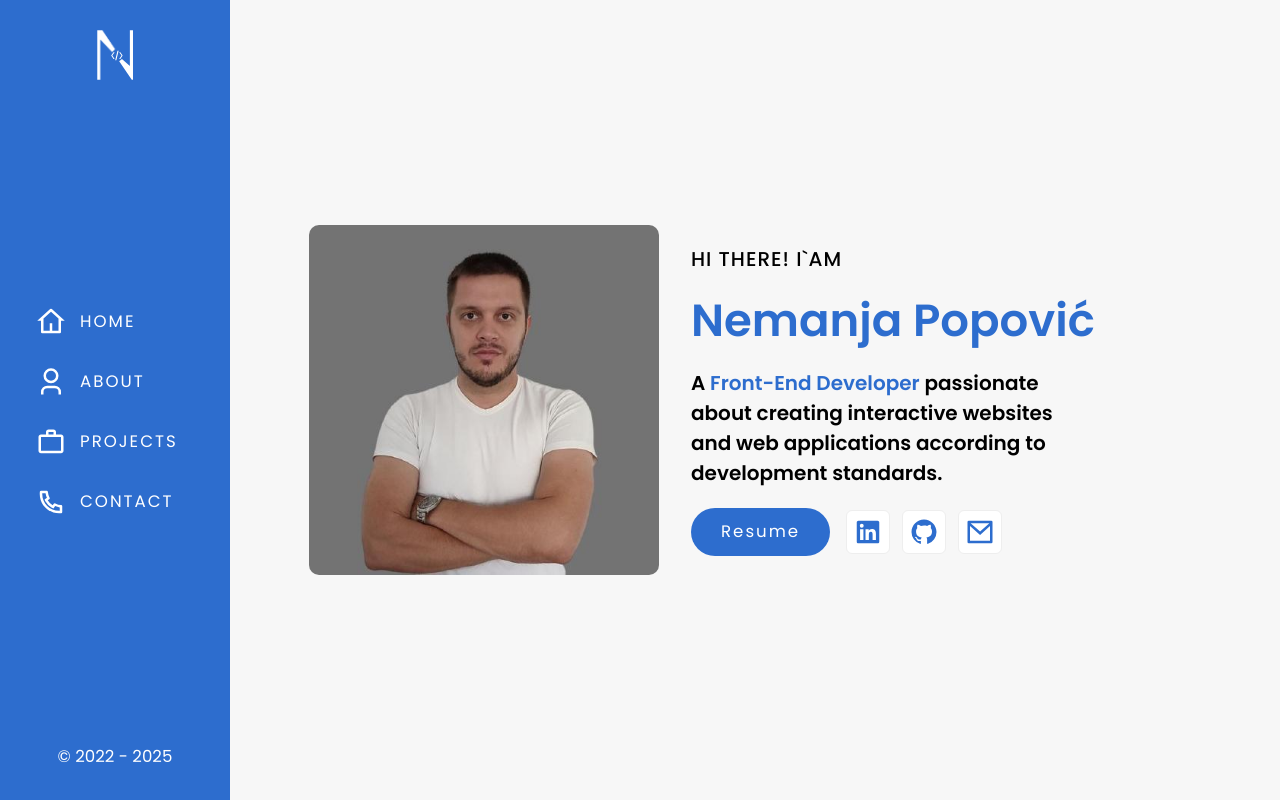
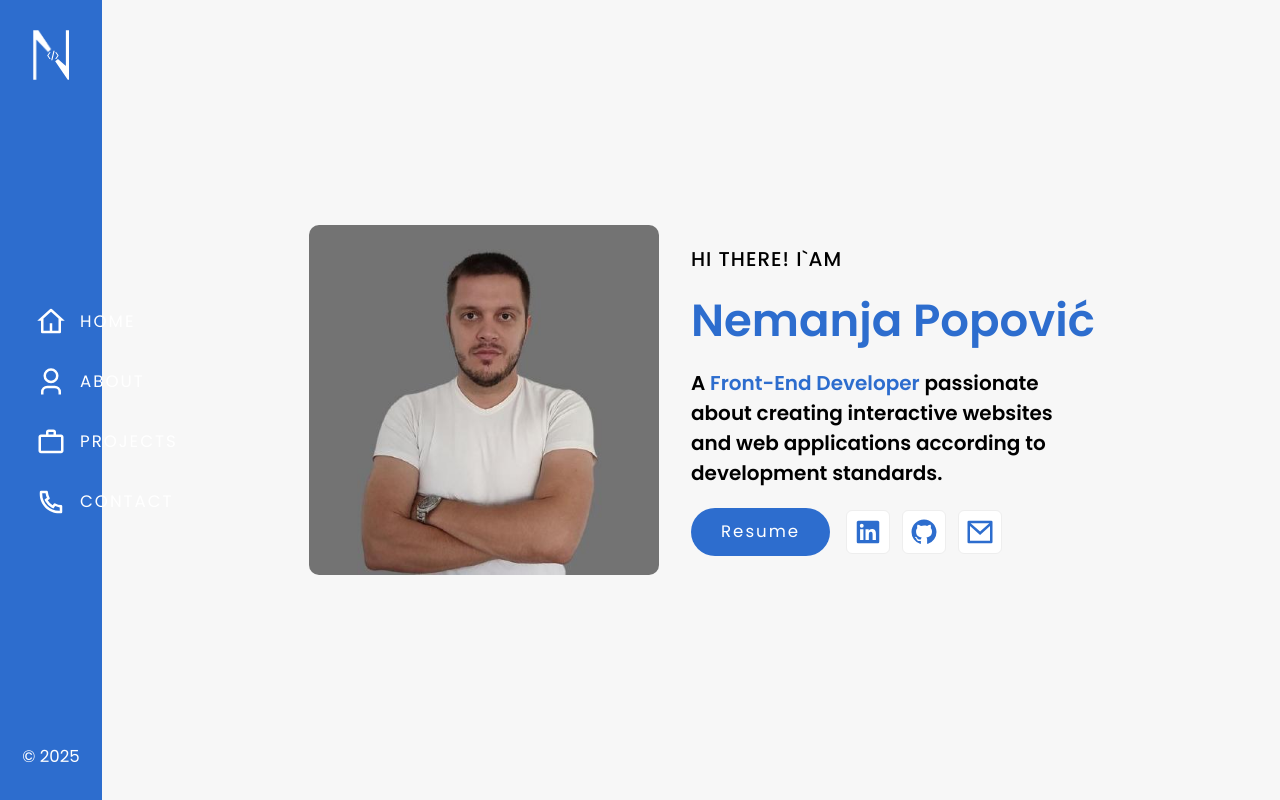
Before and after one commit to popovicnemanja/portfolio, a React (Create React App) app: page / in a window 1280 px wide. Built offline with nearby package versions, Linux system fonts and the light colour scheme.

Commit message:
updated copyright

```diff
--- a/src/components/Sidebar.jsx
+++ b/src/components/Sidebar.jsx
@@ -42,7 +42,7 @@ const Sidebar = ({ toggled, handleClick }) => {
         </ul>
       </nav>
       <footer className="copyrights">
-        <p>&copy; 2022 - 2025</p>
+        <p>&copy; 2025</p>
       </footer>
     </aside>
   );
```
